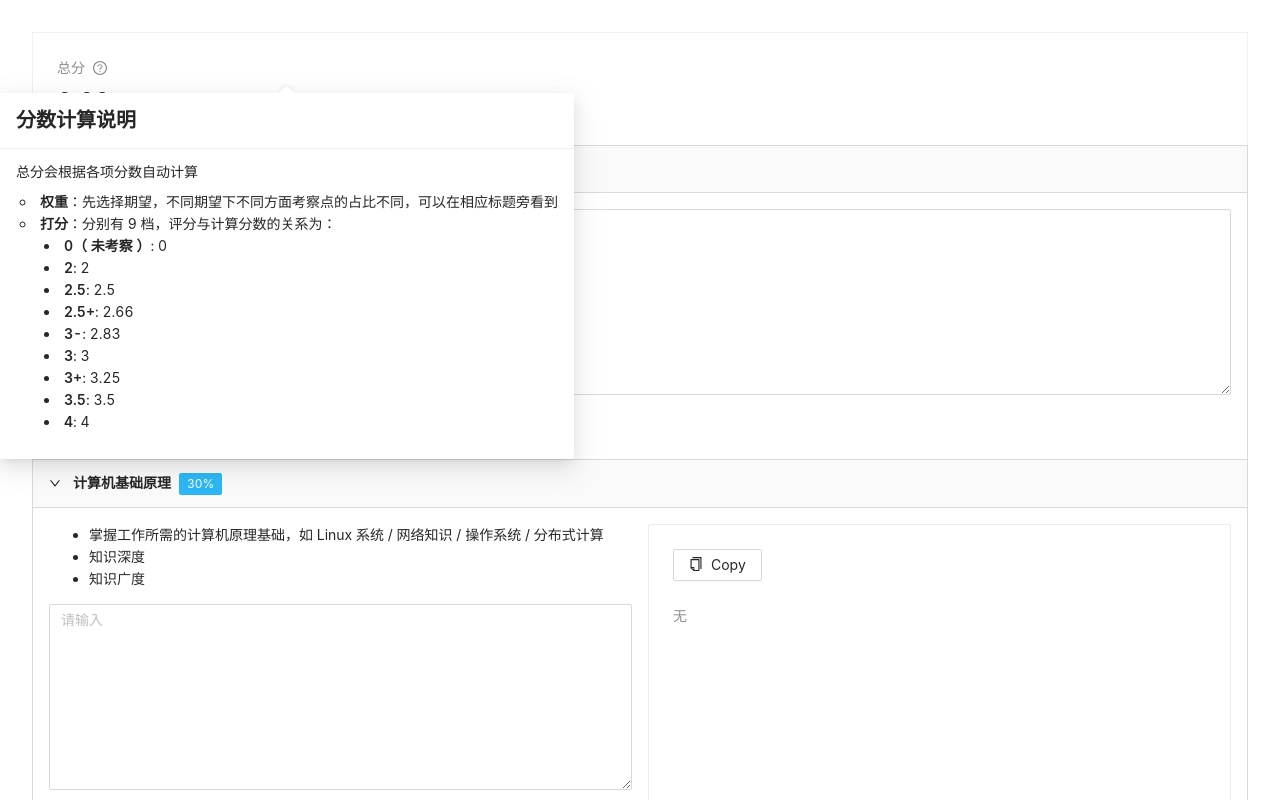
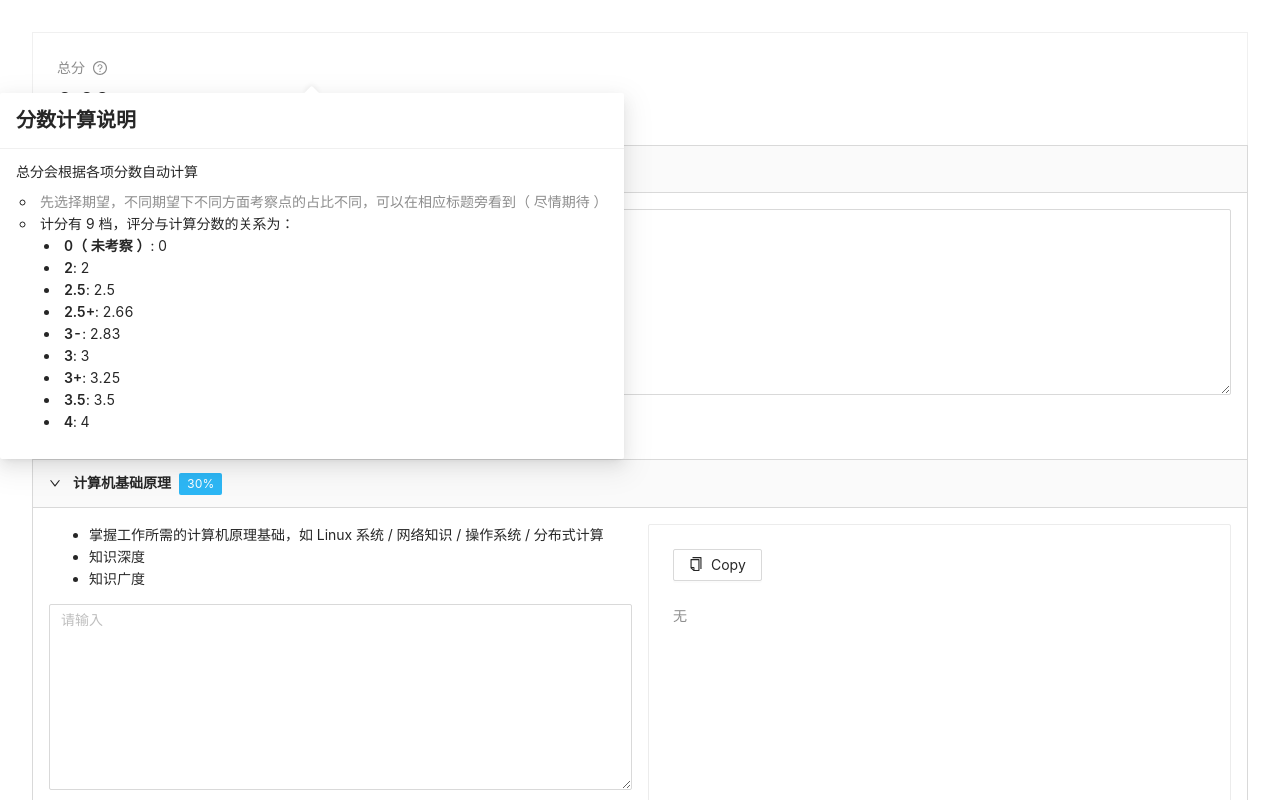
Before and after one commit to highestop/Mocka, a React (Vite) app: page / in a window 1280 px wide. Both pictures are taken after a click on the element 100 px from the left and 67 px from the top of the page. Shown: the top 800 px of the page. Built offline with nearby package versions, Linux system fonts and the light colour scheme.

Commit message:
feat: weights calc in next version

```diff
--- a/src/main.tsx
+++ b/src/main.tsx
@@ -18,8 +18,8 @@ import {
   Tag,
   Popover,
 } from 'antd';
-import Perspectives from './confs/perspective';
-import Evaluation from './confs/evaluation';
+import Perspectives from './presets/perspective';
+import Evaluation from './presets/evaluation';
 import { useCallback, useEffect, useReducer, useState } from 'react';
 import { CopyToClipboard } from 'react-copy-to-clipboard';
 import { CopyOutlined, QuestionCircleOutlined } from '@ant-design/icons';
@@ -82,12 +82,13 @@ const App = () => {
                       总分会根据各项分数自动计算
                       <ul style={{ marginTop: '0.5rem' }}>
                         <li>
-                          <Typography.Text strong>权重</Typography.Text>
-                          ：先选择期望，不同期望下不同方面考察点的占比不同，可以在相应标题旁看到
+                          <Typography.Text type="secondary">
+                            先选择期望，不同期望下不同方面考察点的占比不同，可以在相应标题旁看到（
+                            尽情期待 ）
+                          </Typography.Text>
                         </li>
                         <li>
-                          <Typography.Text strong>打分</Typography.Text>：分别有
-                          9 档，评分与计算分数的关系为：
+                          计分有 9 档，评分与计算分数的关系为：
                           <ul>
                             <li>
                               <Typography.Text strong>
```
Also changed, not shown: src/presets/evaluation.ts (renamed from src/confs/evaluation.ts), src/presets/perspective.ts (renamed from src/confs/perspective.ts).
